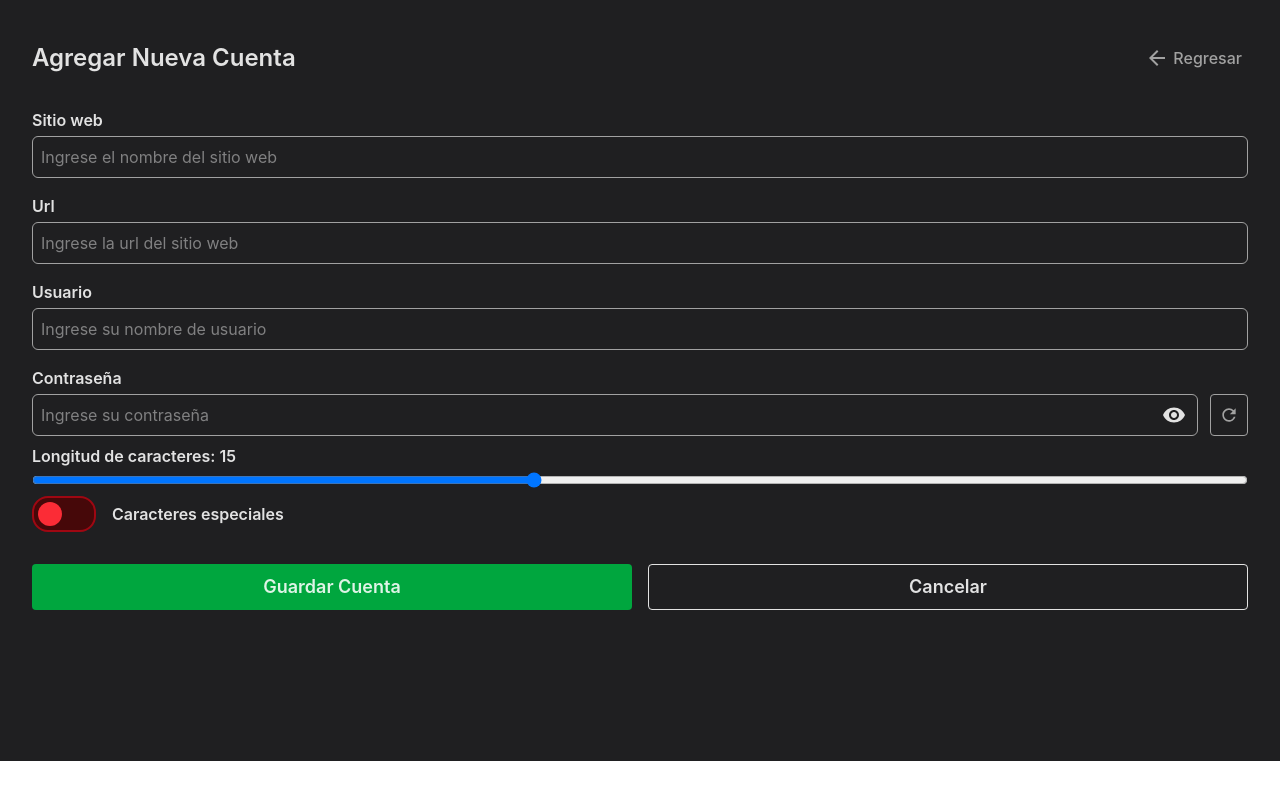
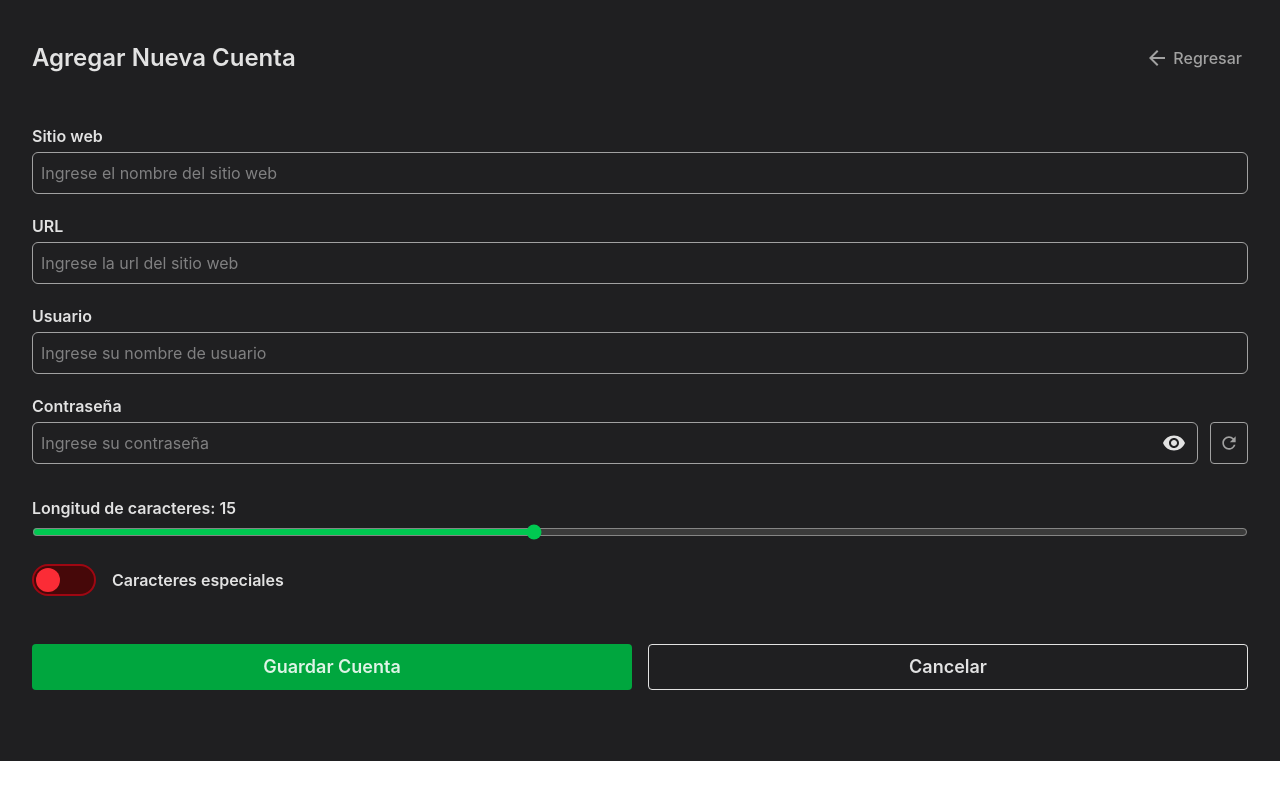
Before and after one commit to whatarelive/passwords-app-windows, a React (Vite) app: page /#/add in a window 1280 px wide. Built offline with nearby package versions, Linux system fonts and the light colour scheme.

Commit message:
Maquetacion intermedia de la página de AddAccount

```diff
--- a/src/pages/app/AddAcountPage.tsx
+++ b/src/pages/app/AddAcountPage.tsx
@@ -10,6 +10,7 @@ function AddAcountPage() {
   const navigate = useNavigate();
 
   const handleClick = () => setViewPass(!viewPass);
+
   const handleCreateRandomPassword = () => {}
 
   return (
@@ -28,8 +29,8 @@ function AddAcountPage() {
         </NavLink>
       </div>
 
-      <form action="">
-        <div className="flex flex-col mb-4">
+      <form action="" className="mt-12">
+        <div className="flex flex-col mb-5">
           <label className="font-semibold mb-1" htmlFor="webName">
             Sitio web
           </label>
@@ -42,9 +43,9 @@ function AddAcountPage() {
           />
         </div>
 
-        <div className="flex flex-col mb-4">
+        <div className="flex flex-col mb-5">
           <label className="font-semibold mb-1" htmlFor="webUrl">
-            Url
+            URL
           </label>
           <input
             id="webUrl"
@@ -55,7 +56,7 @@ function AddAcountPage() {
           />
         </div>
 
-        <div className="flex flex-col mb-4">
+        <div className="flex flex-col mb-5">
           <label className="font-semibold mb-1" htmlFor="webUser">
             Usuario
           </label>
@@ -68,7 +69,7 @@ function AddAcountPage() {
           />
         </div>
 
-        <div className="flex flex-col mb-2">
+        <div className="flex flex-col mb-5">
           <label className="font-semibold mb-1" htmlFor="webPassword">
             Contraseña
           </label>
@@ -100,7 +101,7 @@ function AddAcountPage() {
           </div>
         </div>
 
-        <div className="flex flex-col mb-2">
+        <div className="flex flex-col mt-8 mb-2">
           <label htmlFor="passwordlarge" className="font-semibold mb-1">
             Longitud de caracteres: { rangePass }
           </label>
@@ -112,15 +113,16 @@ function AddAcountPage() {
             max={25}
             min={8}
             onChange={(e) => setRangePass(Number(e.target.value))}
+            className="cursor-pointer accent-green-500"
           />
         </div>
 
-        <div className="flex items-center gap-4 mb-8">
+        <div className="flex items-center gap-4 mt-6 mb-12">
           <button
             id="specialCaract"
             onClick={() => setSpecialCaract(!specialCaract)}
             className={clsx(
-              "flex p-1 w-16 rounded-2xl border-2 transition-all duration-1000",
+              "flex p-0.5 w-16 rounded-2xl border-2 transition-all duration-1000",
               {
                 "justify-end bg-green-950 border-green-800": specialCaract,
                 "justify-start bg-red-950 border-red-800" : !specialCaract,
```
